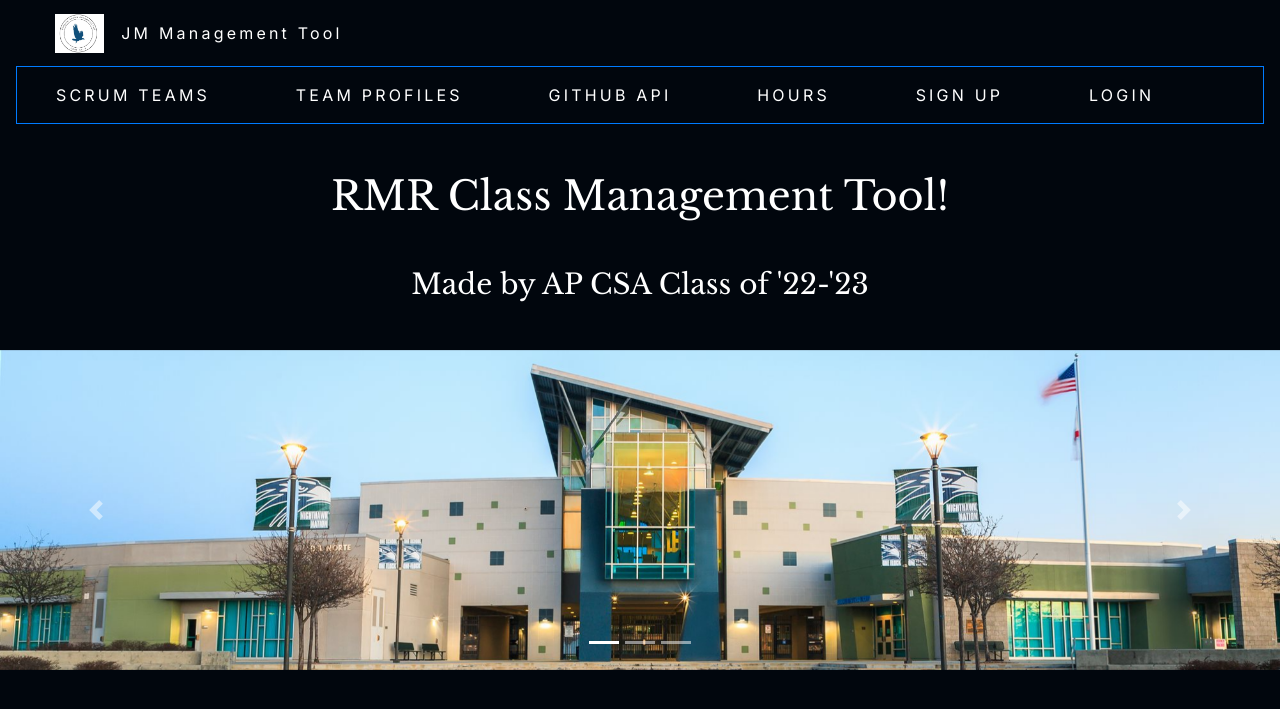
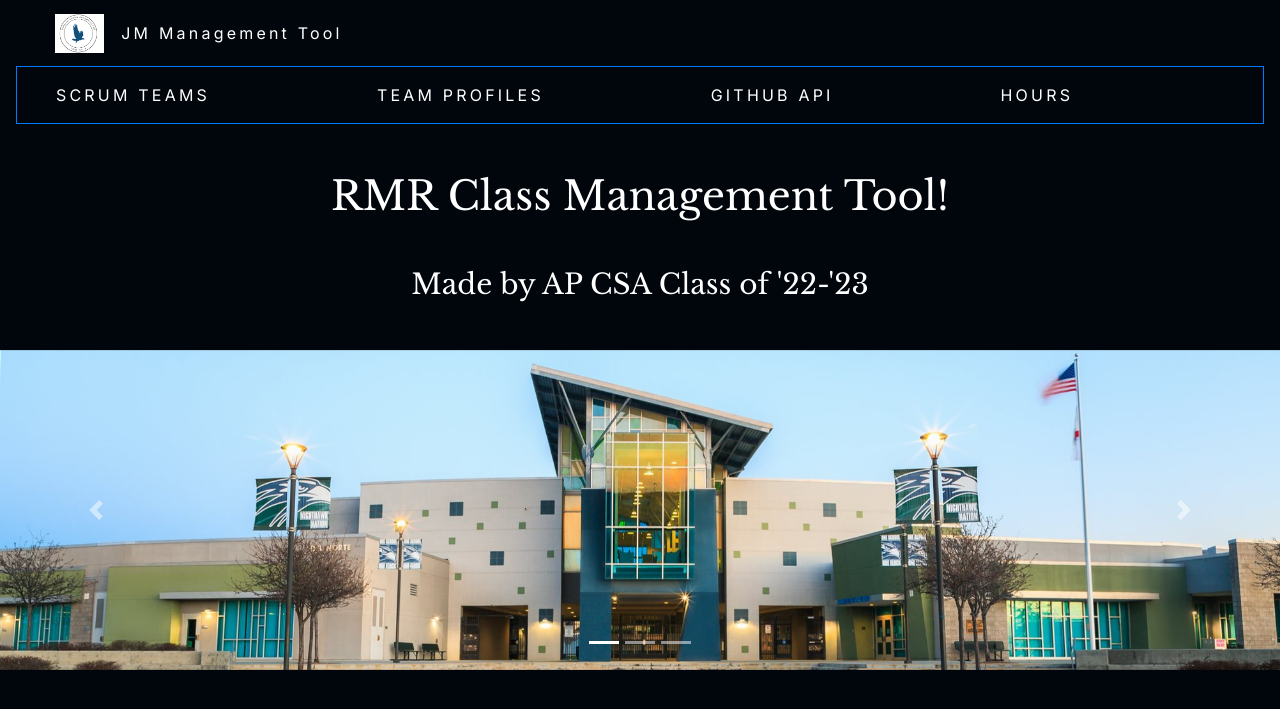
Before and after one commit to saumyapalk23/codingprojfontend, a Jekyll site: the page built from index.md, in a window 1280 px wide. Shown: the top 709 px of the page. Built offline with Jekyll 4.4.1, drawn with Linux system fonts in a browser that asks for light colours; our own code applies the rules of GitHub Pages for plain Markdown files; the repository's description, which GitHub fills in, is left out.

Commit message:
removing from nav

```diff
--- a/_includes/nav.html
+++ b/_includes/nav.html
@@ -53,14 +53,14 @@
           <a class="nav-link text-white fs-6" href="{{ site.baseurl }}/loggingHours">HOURS</a>
         </li>
       </ul>
-      <ul class="navbar-nav me-auto mb-1 mb-lg-0">
+      <!-- <ul class="navbar-nav me-auto mb-1 mb-lg-0">
         <li class="nav-item">
           <a class="nav-link text-white fs-6"  href="{{ site.baseurl }}/signup">SIGN UP</a>
         </li>
       </ul>
       <ul class="navbar-nav me-auto mb-1 mb-lg-0">
         <li class="nav-item">
-          <a class="nav-link text-white fs-6" href="{{ site.baseurl }}/login">LOGIN</a>
+          <a class="nav-link text-white fs-6" href="{{ site.baseurl }}/login">LOGIN</a> -->
         </li>
       </ul>
     </div>
```
